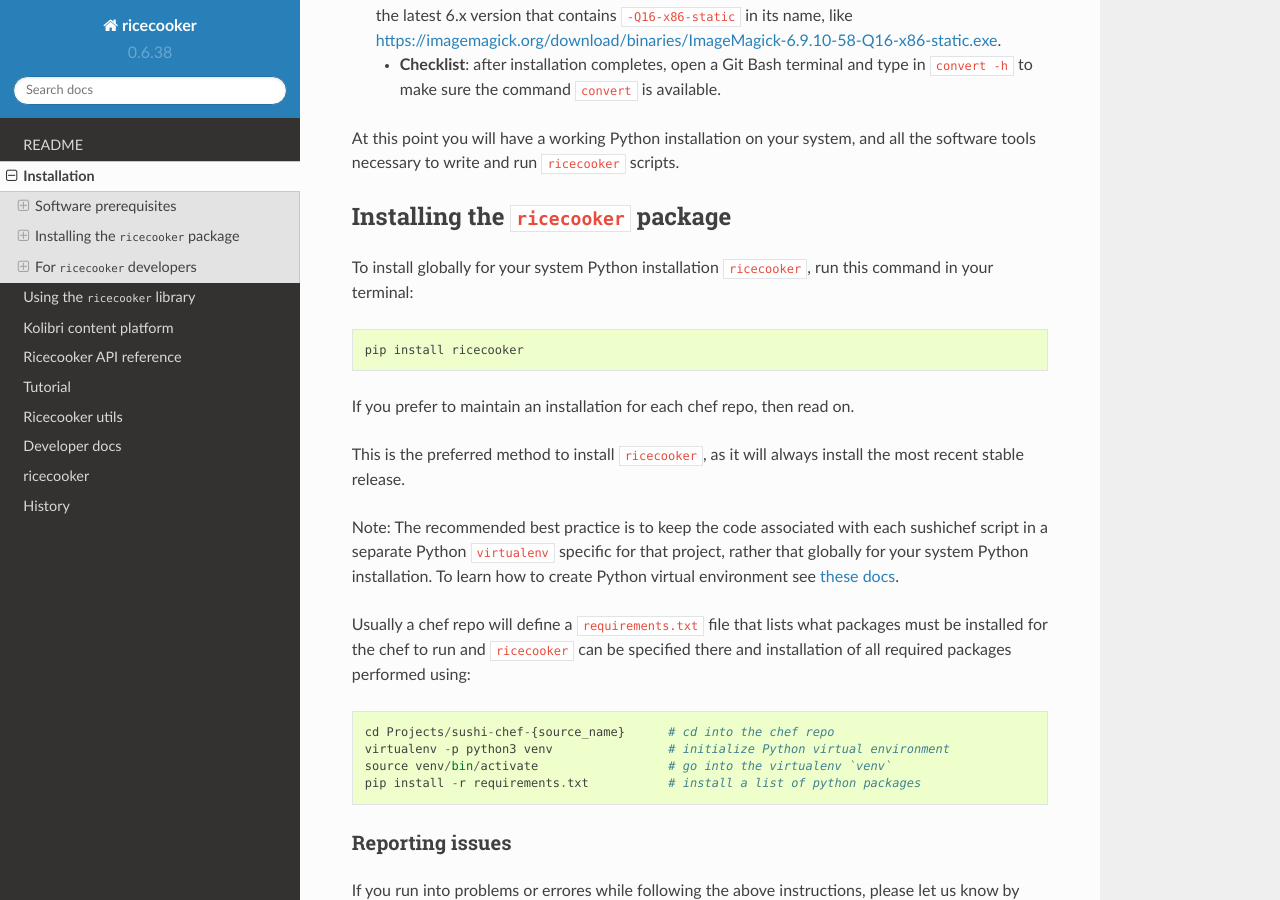
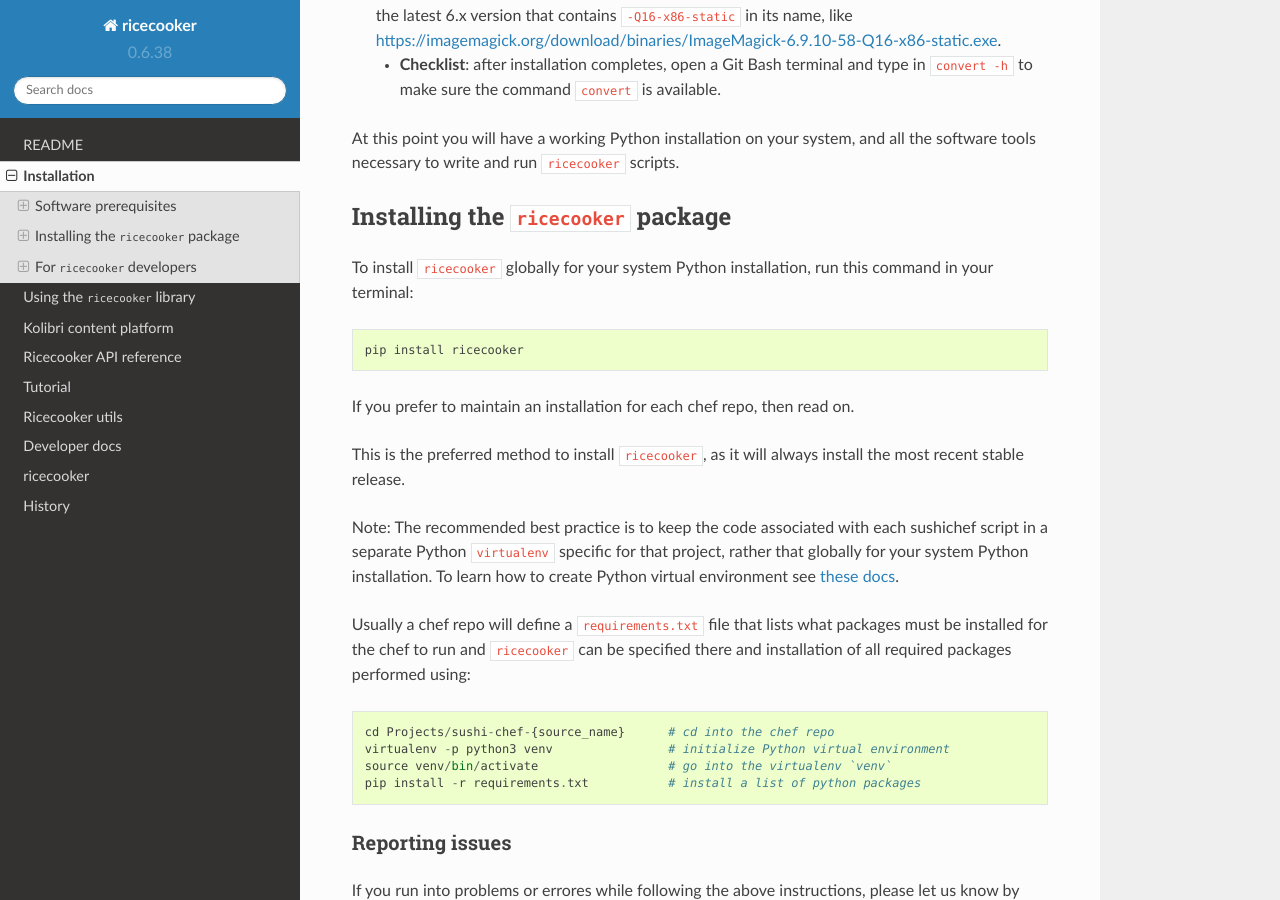
Before and after one commit to learningequality/ricecooker, a Sphinx documentation site: the page built from docs/installation.md, in a window 1280 px wide and 900 px high, scrolled down 1470 px. Built offline with Sphinx 7.4.7 and the Read the Docs theme 2.0.0, drawn with Linux system fonts in a browser that asks for light colours; pages that are not in the unit, such as notebooks, are missing from menus.

Commit message:
Fixed typo

```diff
--- a/docs/installation.md
+++ b/docs/installation.md
@@ -68,7 +68,7 @@ all the software tools necessary to write and run `ricecooker` scripts.
 
 Installing the `ricecooker` package
 -----------------------------------
-To install globally for your system Python installation `ricecooker`, run this command in your terminal:
+To install `ricecooker` globally for your system Python installation, run this command in your terminal:
 
     pip install ricecooker
 
```
